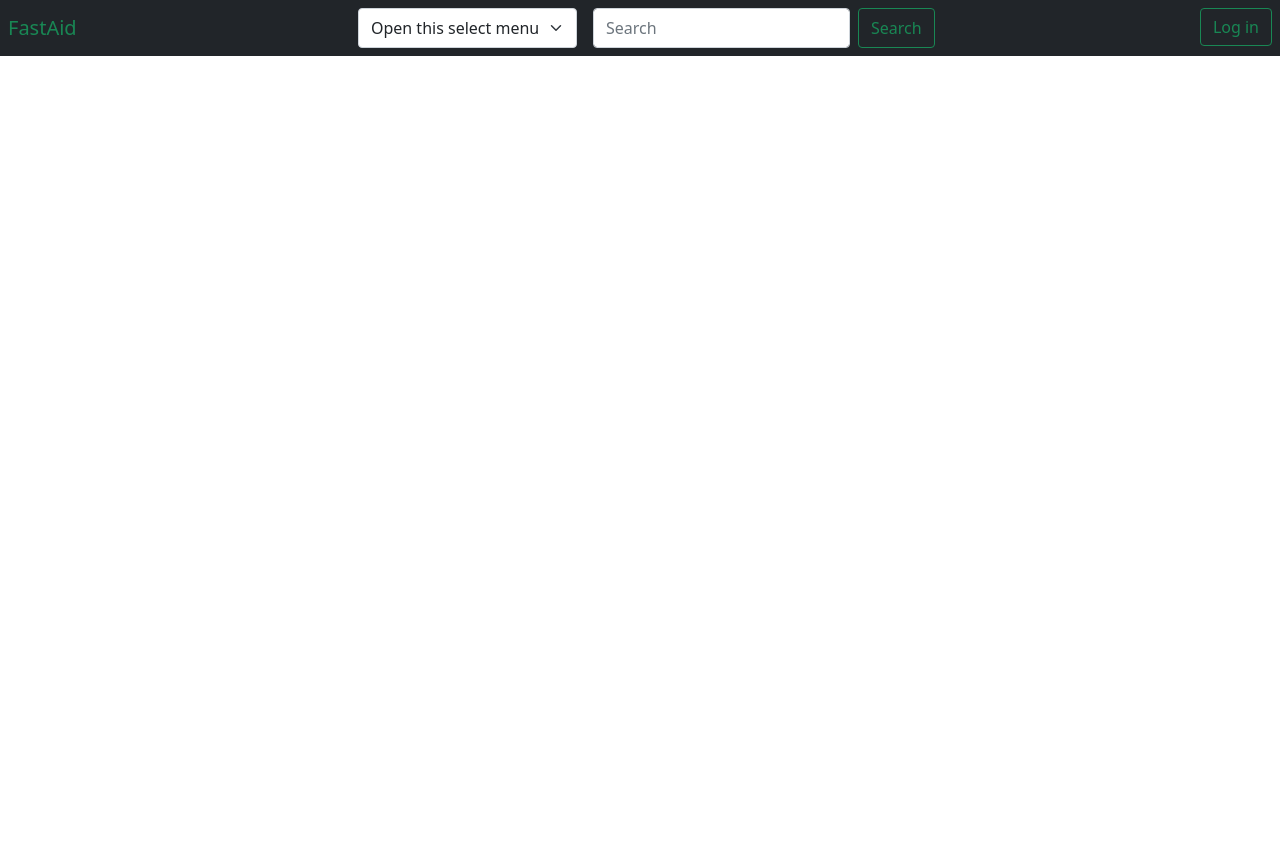
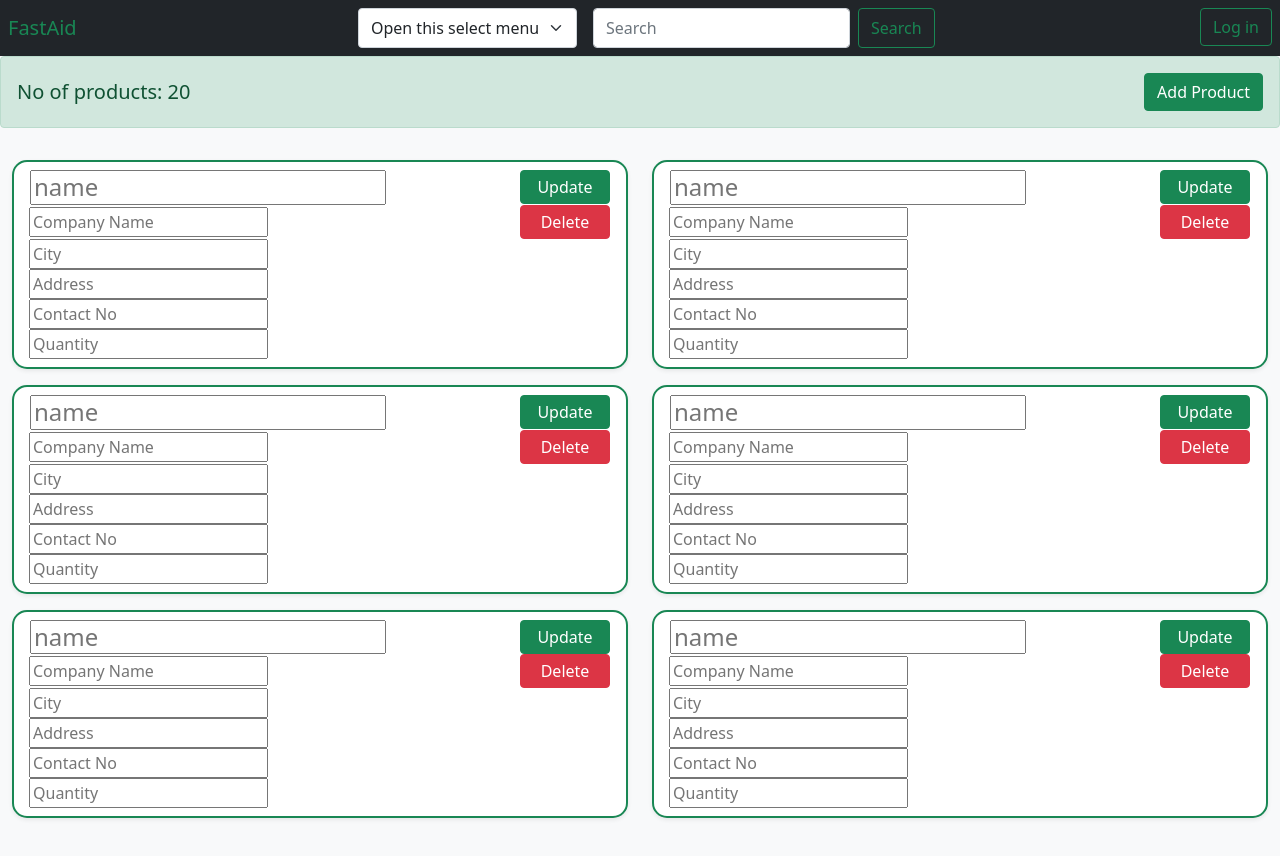
Before and after one commit to harshit151001/fastAid, a React (Create React App) app: page /dashboard in a window 1280 px wide. Before the commit the page ends 800 px from the top, so only its background shows below. Built offline with nearby package versions, Linux system fonts and the light colour scheme.

Commit message:
dashboard added

```diff
--- a/src/App.js
+++ b/src/App.js
@@ -3,6 +3,7 @@ import { BrowserRouter as Router, Switch, Route } from "react-router-dom";
 import Navbar from "./Components/Navbar/Navbar";
 import Home from "./Routes/Home";
 import Login from "./Routes/Login";
+import Dashboard from "./Routes/Dashboard";
 
 const App = () => {
   return (
@@ -11,6 +12,7 @@ const App = () => {
       <Switch>
         <Route exact path="/" component={Home} />
         <Route exact path="/login" component={Login} />
+        <Route exact path="/dashboard" component={Dashboard} />
       </Switch>
     </Router>
   );
--- /dev/null
+++ b/src/Components/Cards/EditableCard.js
@@ -0,0 +1,52 @@
+import React from "react";
+
+const Item = ({ name, id, company, city, contact, quantity }) => {
+  return (
+    <div className="col-md col-md-6">
+      <div className="card shadow-sm rounded input-group p-2 px-3 my-2 card-special">
+        <div className="mb-0 d-flex justify-content-between align-items-center">
+          <div className="h4 my-0 text-success">
+            <input type="text" placeholder="name" />
+          </div>
+          <div className="my-0">
+            <button
+              style={{ width: "90px" }}
+              type="button"
+              class="btn btn-success p-1"
+            >
+              Update
+            </button>
+          </div>
+        </div>
+        <div className="mb-0 d-flex justify-content-between align-items-center">
+          <div className="text-muted mb-0">
+            <input type="text" placeholder="Company Name" />
+          </div>
+          <button
+            style={{ width: "90px" }}
+            type="button"
+            class="btn btn-danger p-1"
+          >
+            Delete
+          </button>
+        </div>
+        <div className="mb-0">
+          <strong>
+            <input type="text" placeholder="City" />
+          </strong>
+        </div>
+        <div className="mb-0">
+          <input type="text" placeholder="Address" />
+        </div>
+        <div className="mb-0">
+          <input type="text" placeholder="Contact No" />
+        </div>
+        <div className="mb-0">
+          <input type="text" placeholder="Quantity" />
+        </div>
+      </div>
+    </div>
+  );
+};
+
+export default Item;
--- a/src/Components/Cards/Item.js
+++ b/src/Components/Cards/Item.js
@@ -1,6 +1,6 @@
 import React from "react";
 
-const Item = () => {
+const Item = ({ name, id, company, city, contact, quantity }) => {
   return (
     <div className="col-md col-md-6">
       <div className="card shadow-sm rounded input-group p-2 px-3 my-2 card-special">
--- a/src/Components/Lists/ItemsList.js
+++ b/src/Components/Lists/ItemsList.js
@@ -3,7 +3,7 @@ import React from "react";
 const ItemsList = ({ children }) => {
   return (
     <div
-      style={{ minHeight: "100vh" }}
+      style={{ minHeight: "90vh" }}
       className="container-fluid pt-3 bg-light"
     >
       <div className="row">{children}</div>
--- /dev/null
+++ b/src/Routes/Dashboard.js
@@ -0,0 +1,30 @@
+import React from "react";
+import EditableCard from "../Components/Cards/EditableCard";
+import ItemsList from "../Components/Lists/ItemsList";
+
+const Home = () => {
+  return (
+    <div className="bg-light">
+      <div
+        // style={{ marginTop: "0", marginBottom: "20px" }}
+        class="alert alert-success mt-0 mb-2 d-flex justify-content-between align-items-center"
+        role="alert"
+      >
+        <button type="button" class="btn btn-success order-2">
+          Add Product
+        </button>
+        <span className="lead order-1">No of products: 20</span>
+      </div>
+      <ItemsList>
+        <EditableCard />
+        <EditableCard />
+        <EditableCard />
+        <EditableCard />
+        <EditableCard />
+        <EditableCard />
+      </ItemsList>
+    </div>
+  );
+};
+
+export default Home;
--- a/src/Routes/Login.js
+++ b/src/Routes/Login.js
@@ -34,10 +34,6 @@ const Login = () => {
               <button type="submit" class="btn btn-primary btn-block btn-login">
                 Sign in
               </button>
-
-              {/* <div class="sign-up">
-                Don't have an account? <a href="#">Create One</a>
-              </div> */}
             </form>
           </div>
         </div>
```
